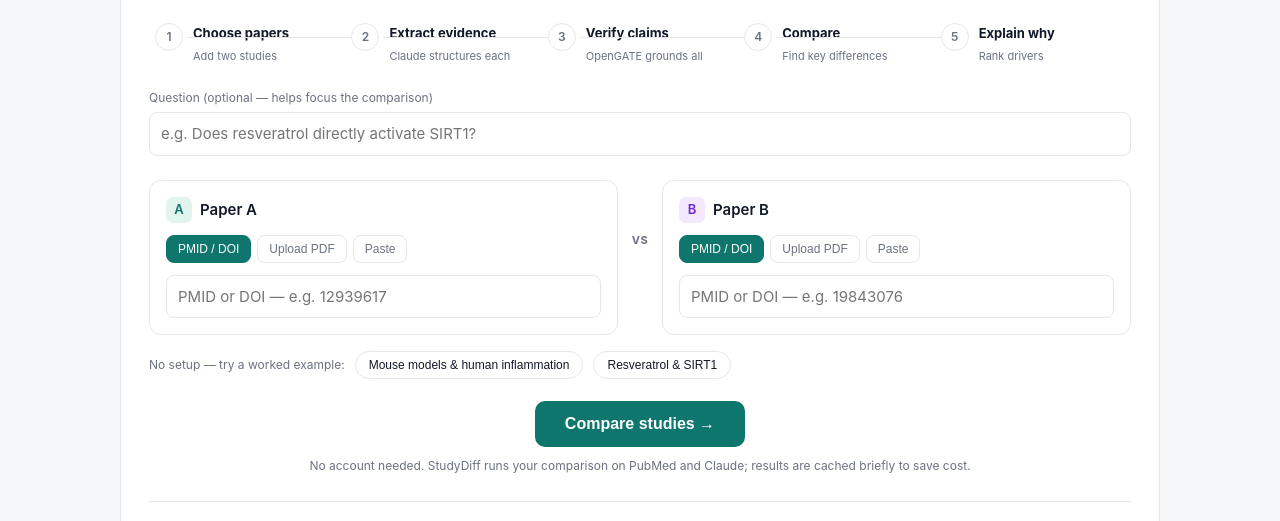
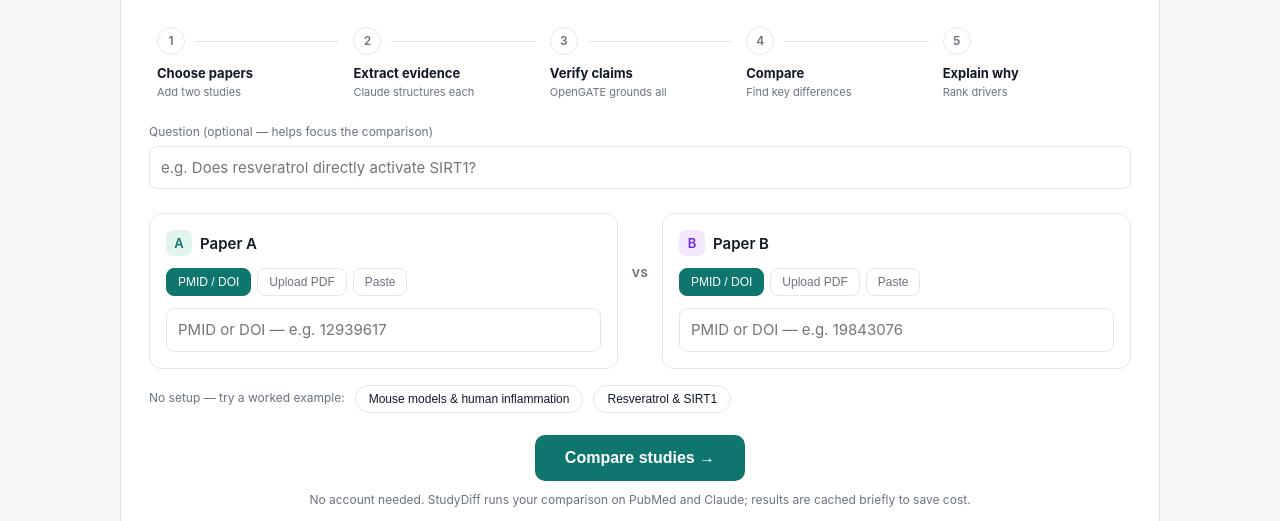
Before and after one commit to nickjlamb/studydiff, a website: page public/index.html in a window 1280 px wide. Shown: the part 247-768 px from the top of the page. Drawn offline with Linux system fonts and the light colour scheme.

Commit message:
Fix tracker spacing (stack number above label); external links open in new tab

```diff
--- a/public/index.html
+++ b/public/index.html
@@ -35,16 +35,16 @@
   .hero p { margin:12px 0 0; color:var(--muted); max-width:460px; }
   .heroart { flex:0 0 auto; }
 
-  /* step tracker */
-  .tracker { display:flex; list-style:none; margin:26px 0 4px; padding:0; }
-  .tracker li { flex:1; display:flex; gap:10px; align-items:flex-start; position:relative; padding:0 6px; }
-  .tracker li:not(:last-child):after { content:""; position:absolute; top:14px; left:38px; right:-6px; height:1px; background:var(--line); z-index:0; }
+  /* step tracker — number stacked above label so the connector never crosses text */
+  .tracker { display:flex; list-style:none; margin:30px 0 6px; padding:0; }
+  .tracker li { flex:1; display:flex; flex-direction:column; gap:10px; position:relative; padding:0 8px; }
+  .tracker li:not(:last-child):after { content:""; position:absolute; top:14px; left:46px; right:6px; height:1px; background:var(--line); z-index:0; }
   .tnum { width:28px; height:28px; border-radius:50%; border:1.5px solid var(--line); display:flex; align-items:center;
     justify-content:center; font-size:12px; font-weight:600; color:var(--muted); background:#fff; flex:0 0 auto; z-index:1; }
   .tracker li.active .tnum { border-color:var(--teal); color:var(--teal); }
   .tracker li.done .tnum { background:var(--teal); border-color:var(--teal); color:#fff; }
-  .tracker b { font-size:13px; display:block; }
-  .tracker i { font-size:11px; color:var(--muted); font-style:normal; }
+  .tracker b { font-size:13px; display:block; line-height:1.25; }
+  .tracker i { font-size:11px; color:var(--muted); font-style:normal; display:block; margin-top:2px; }
   .tracker li.active b { color:var(--teal); }
 
   /* paper inputs */
@@ -155,7 +155,7 @@
     <div class="trust">
       <div class="t"><svg class="tico" viewBox="0 0 24 24" fill="none" stroke="currentColor" stroke-width="2"><path d="M12 2l8 3v6c0 5-3.5 8-8 11-4.5-3-8-6-8-11V5z"/><path d="M9 12l2 2 4-4"/></svg><div><b>Every claim verified</b><span>by OpenGATE</span></div></div>
       <div class="t"><svg class="tico" viewBox="0 0 24 24" fill="none" stroke="currentColor" stroke-width="2"><path d="M4 7h16M4 12h16M4 17h10"/></svg><div><b>Deterministic</b><span>no LLM-as-judge</span></div></div>
-      <div class="t"><svg class="tico" viewBox="0 0 24 24" fill="none" stroke="currentColor" stroke-width="2"><path d="M7 8l-4 4 4 4M17 8l4 4-4 4M14 4l-4 16"/></svg><div><b>Open source</b><span>MIT · <a href="https://github.com/nickjlamb/studydiff">GitHub</a></span></div></div>
+      <div class="t"><svg class="tico" viewBox="0 0 24 24" fill="none" stroke="currentColor" stroke-width="2"><path d="M7 8l-4 4 4 4M17 8l4 4-4 4M14 4l-4 16"/></svg><div><b>Open source</b><span>MIT · <a href="https://github.com/nickjlamb/studydiff" target="_blank" rel="noopener">GitHub</a></span></div></div>
     </div>
   </div>
 
@@ -248,12 +248,15 @@
   <div id="out"></div>
 
   <p class="foot">StudyDiff is built for scientists, by scientists · grounded with
-    <a href="https://github.com/nickjlamb/opengate">OpenGATE</a> — deterministic, no LLM-as-judge.</p>
+    <a href="https://github.com/nickjlamb/opengate" target="_blank" rel="noopener">OpenGATE</a> — deterministic, no LLM-as-judge.</p>
 </div>
 
 <script>
 const $ = (s, r=document) => r.querySelector(s);
 const $$ = (s, r=document) => [...r.querySelectorAll(s)];
+
+// Any external link opens in a new tab (so nothing navigates inside the iframe).
+$$('a[href^="http"]').forEach((a) => { a.target = '_blank'; a.rel = 'noopener'; });
 
 // Embedded height reporting (for pharmatools.ai/studydiff iframe).
 function postHeight() {
```
